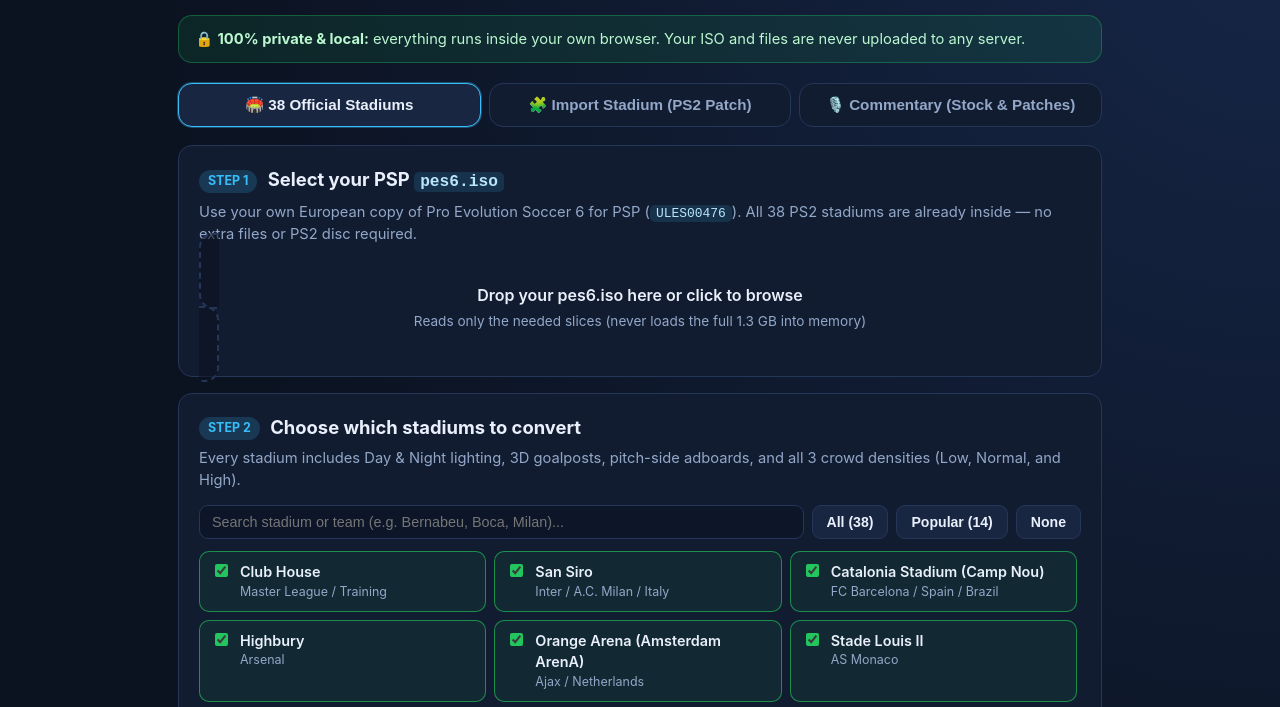
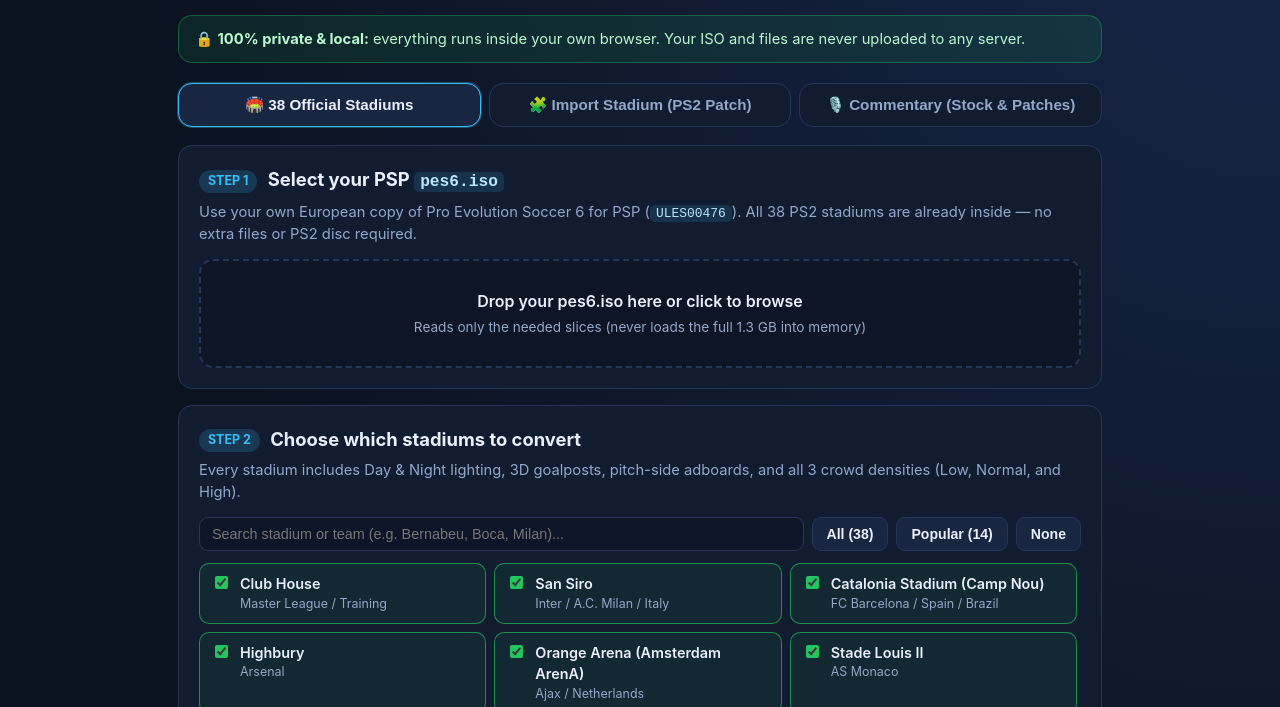
Before and after one commit to germanalvarez15/pes6-vita, a plain HTML site: page docs/index.html in a window 1280 px wide. Shown: the part 93-800 px from the top of the page. Drawn offline with Linux system fonts and the light colour scheme.

Commit message:
Release v0.0.4-beta-1-gc930cc2
Built from the private repo at c930cc2.

```diff
--- a/docs/style.css
+++ b/docs/style.css
@@ -145,10 +145,12 @@ h1 {
 }
 
 .dropzone {
+  display: block;
+  width: 100%;
   border: 2px dashed var(--border);
   background: rgba(11, 18, 32, 0.55);
   border-radius: var(--radius);
-  padding: 26px 18px;
+  padding: 28px 18px;
   text-align: center;
   cursor: pointer;
   transition: border-color 0.15s, background 0.15s;
```
